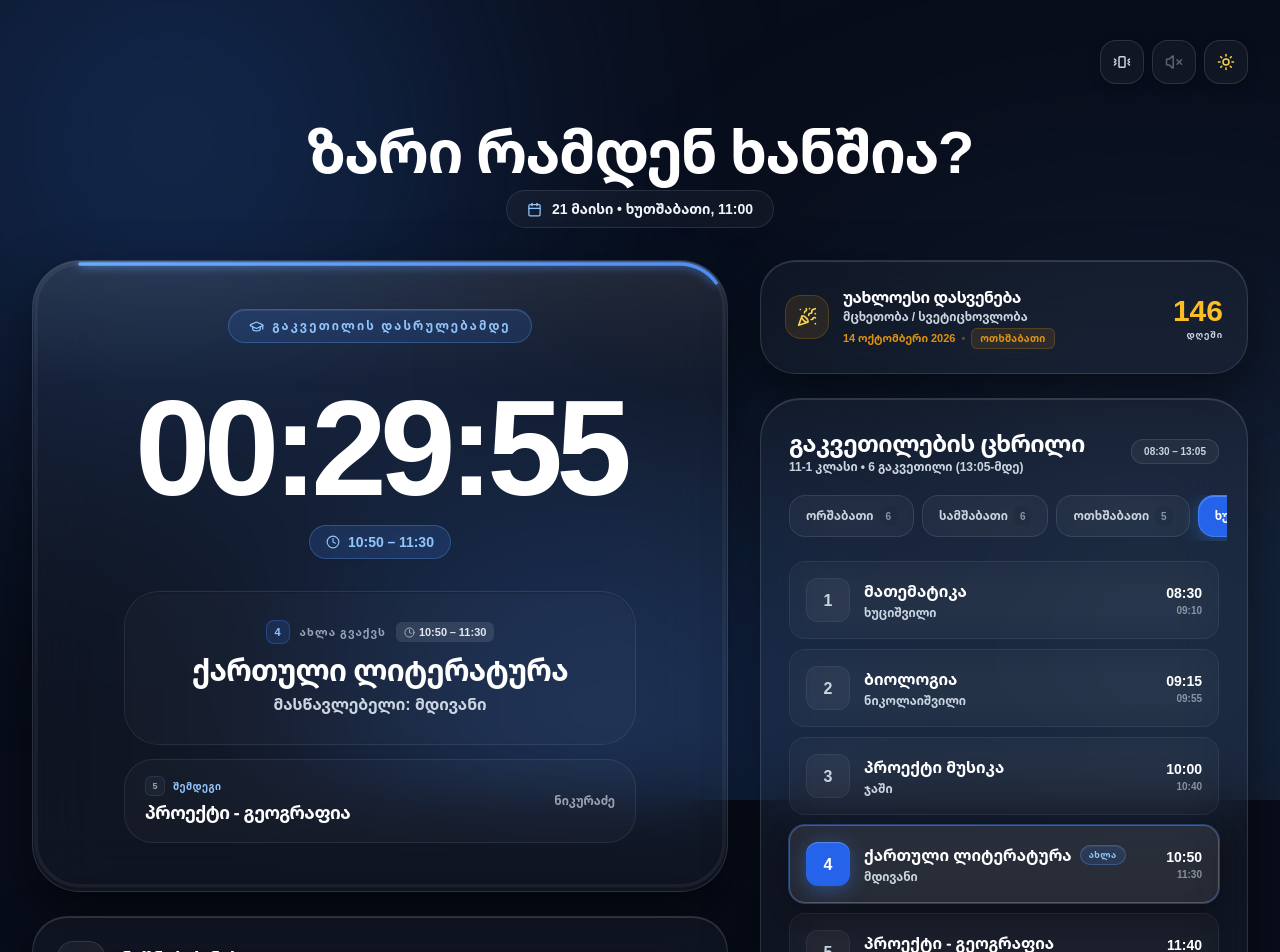
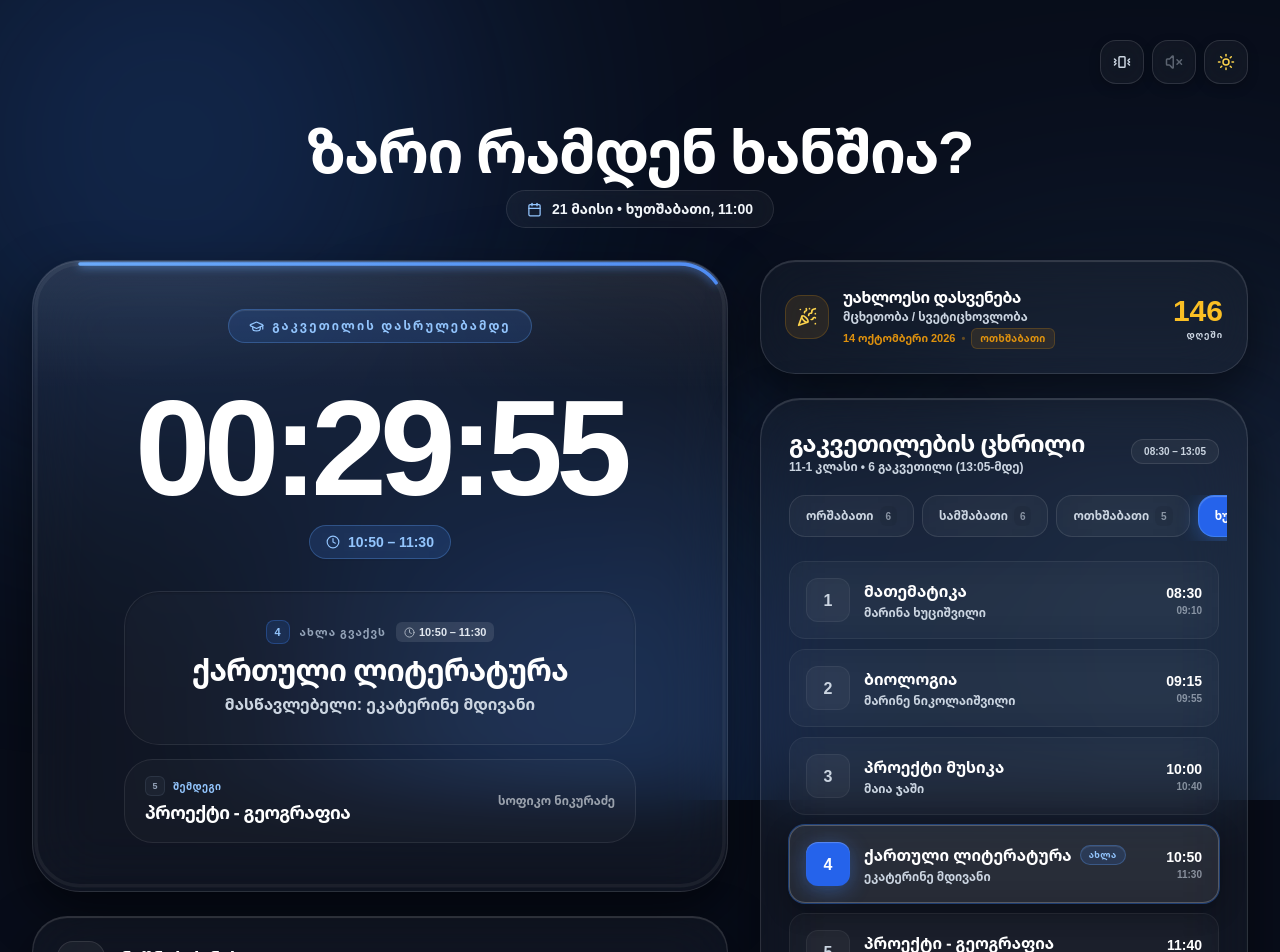
Before and after one commit to Smile-B14/Zari-ramdeni-xanshia, a React (Vite) app: page / in a window 1280 px wide. Shown: the top 952 px of the page. Built offline with nearby package versions, Linux system fonts and the light colour scheme.

Commit message:
refactor: update teacher names in lesson schedule
Add full names for teachers in the schedule for better clarity.

```diff
--- a/constants.ts
+++ b/constants.ts
@@ -12,42 +12,42 @@ export const BELL_TIMES: BellTime[] = [
 
 export const LESSON_SCHEDULE: DailySchedule = {
   1: [ // ორშაბათი (6 გაკვეთილი)
-    { subject: 'მათემატიკა', teacher: 'ხუციშვილი' },
-    { subject: 'გეოგრაფია', teacher: 'ნიკურაძე' },
-    { subject: 'მოქალაქეობა', teacher: 'გიორგაძე' },
-    { subject: 'საქართველოს ისტორია', teacher: 'ღონღაძე' },
-    { subject: 'ქართული ლიტერატურა', teacher: 'მდივანი' },
+    { subject: 'მათემატიკა', teacher: 'მარინა ხუციშვილი' },
+    { subject: 'გეოგრაფია', teacher: 'სოფიკო ნიკურაძე' },
+    { subject: 'მოქალაქეობა', teacher: 'ნინო გიორგაძე' },
+    { subject: 'საქართველოს ისტორია', teacher: 'დიმიტრი ღონღაძე' },
+    { subject: 'ქართული ლიტერატურა', teacher: 'ეკატერინე მდივანი' },
     { subject: 'სპორტი', teacher: 'ალანია' },
   ],
   2: [ // სამშაბათი (6 გაკვეთილი)
     { subject: 'ინგლისური', teacher: 'ბექანიშვილი' },
-    { subject: 'ქართული ლიტერატურა', teacher: 'მდივანი' },
-    { subject: 'მათემატიკა', teacher: 'ხუციშვილი' },
-    { subject: 'ფიზიკა', teacher: 'დვალი' },
-    { subject: 'ქიმია', teacher: 'ბაღდავაძე' },
-    { subject: 'ისტორია', teacher: 'ღონღაძე' },
+    { subject: 'ქართული ლიტერატურა', teacher: 'ეკატერინე მდივანი' },
+    { subject: 'მათემატიკა', teacher: 'მარინა ხუციშვილი' },
+    { subject: 'ფიზიკა', teacher: 'მანანა დვალი' },
+    { subject: 'ქიმია', teacher: 'მადინა ბაღდავაძე' },
+    { subject: 'ისტორია', teacher: 'დიმიტრი ღონღაძე' },
   ],
   3: [ // ოთხშაბათი (5 გაკვეთილი)
-    { subject: 'საქართველოს ისტორია', teacher: 'ღონღაძე' },
-    { subject: 'ქართული ენა', teacher: 'მდივანი' },
-    { subject: 'გეოგრაფია', teacher: 'ნიკურაძე' },
-    { subject: 'რუსული / გერმანული', teacher: 'ობოლ. / ნადარ.' },
-    { subject: 'პროექტი - მოქალაქეობა', teacher: 'ტატაევი' },
+    { subject: 'საქართველოს ისტორია', teacher: 'დიმიტრი ღონღაძე' },
+    { subject: 'ქართული ენა', teacher: 'ეკატერინე მდივანი' },
+    { subject: 'გეოგრაფია', teacher: 'სოფიკო ნიკურაძე' },
+    { subject: 'რუსული / გერმანული', teacher: 'ლია ობოლაძე / ლანა ნადარეიშვილი' },
+    { subject: 'პროექტი - მოქალაქეობა', teacher: 'ზაურბეგ ტატაევი' },
   ],
   4: [ // ხუთშაბათი (6 გაკვეთილი)
-    { subject: 'მათემატიკა', teacher: 'ხუციშვილი' },
-    { subject: 'ბიოლოგია', teacher: 'ნიკოლაიშვილი' },
-    { subject: 'პროექტი მუსიკა', teacher: 'ჯაში' },
-    { subject: 'ქართული ლიტერატურა', teacher: 'მდივანი' },
-    { subject: 'პროექტი - გეოგრაფია', teacher: 'ნიკურაძე' },
+    { subject: 'მათემატიკა', teacher: 'მარინა ხუციშვილი' },
+    { subject: 'ბიოლოგია', teacher: 'მარინე ნიკოლაიშვილი' },
+    { subject: 'პროექტი მუსიკა', teacher: 'მაია ჯაში' },
+    { subject: 'ქართული ლიტერატურა', teacher: 'ეკატერინე მდივანი' },
+    { subject: 'პროექტი - გეოგრაფია', teacher: 'სოფიკო ნიკურაძე' },
     { subject: 'ინგლისური', teacher: 'ბექანიშვილი' },
   ],
   5: [ // პარასკევი (5 გაკვეთილი)
-    { subject: 'ისტორია', teacher: 'ღონღაძე' },
-    { subject: 'ქართული ლიტერატურა', teacher: 'მდივანი' },
-    { subject: 'მათემატიკა', teacher: 'ხუციშვილი' },
-    { subject: 'ბიოლოგია', teacher: 'ნიკოლაიშვილი' },
-    { subject: 'რუსული / გერმანული', teacher: 'ობოლ. / ნადარ.' },
+    { subject: 'ისტორია', teacher: 'დიმიტრი ღონღაძე' },
+    { subject: 'ქართული ლიტერატურა', teacher: 'ეკატერინე მდივანი' },
+    { subject: 'მათემატიკა', teacher: 'მარინა ხუციშვილი' },
+    { subject: 'ბიოლოგია', teacher: 'მარინე ნიკოლაიშვილი' },
+    { subject: 'რუსული / გერმანული', teacher: 'ლია ობოლაძე / ლანა ნადარეიშვილი' },
   ],
 };
 
```
